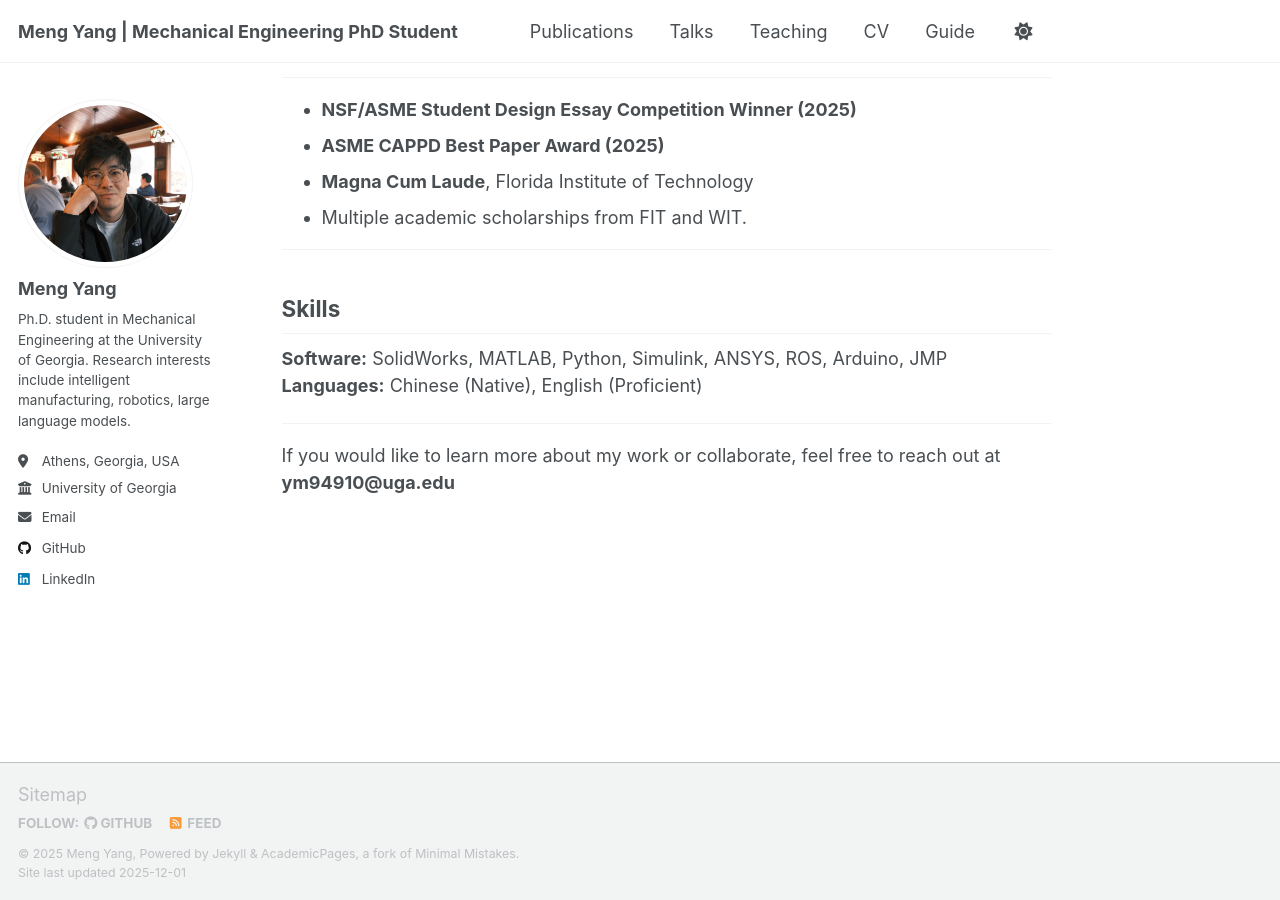
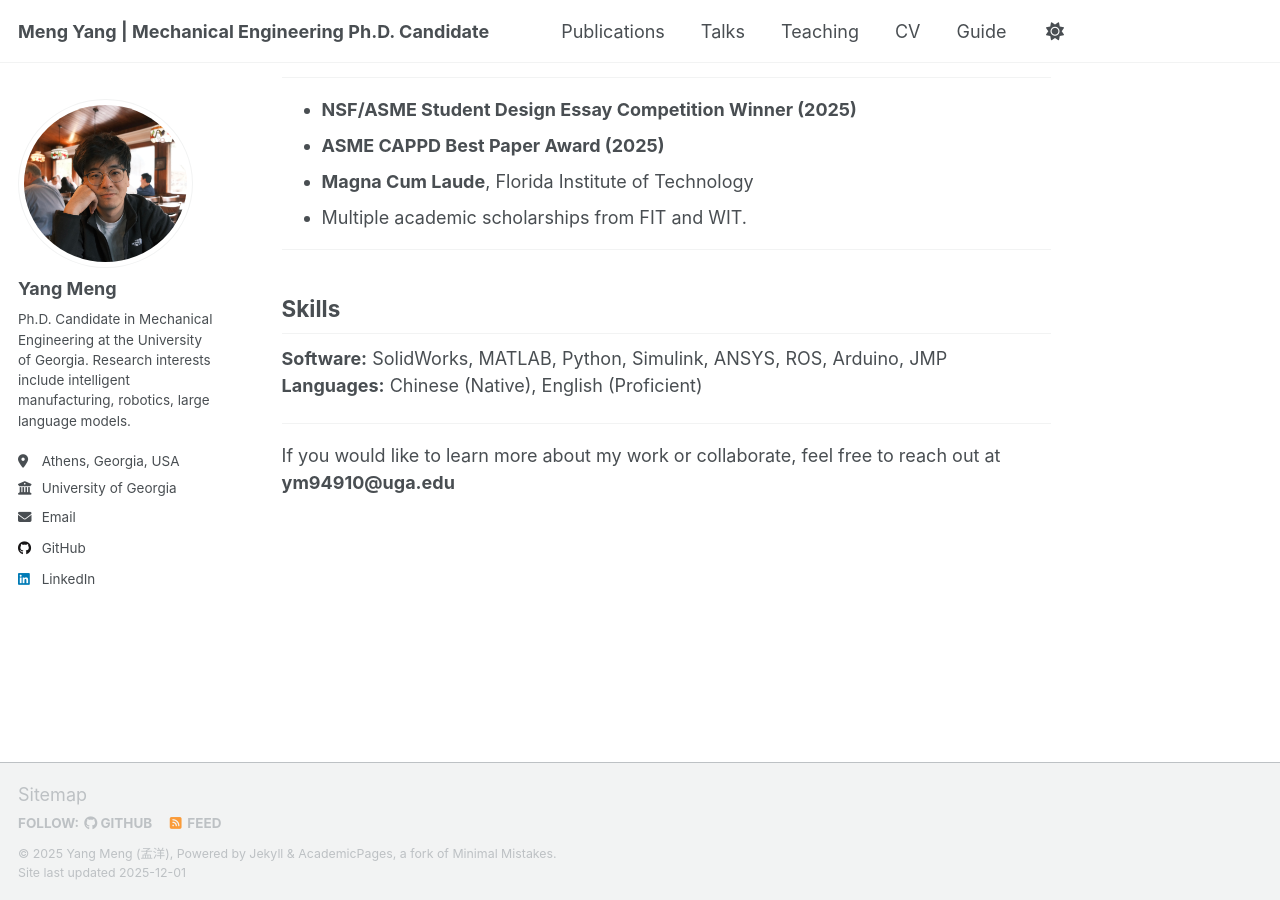
Before and after one commit to dreamocean612/Yang-Meng.github.io, a Jekyll site: the page built from _pages/about.md, in a window 1280 px wide and 900 px high, scrolled down 2224 px. Built offline with Jekyll 4.4.1, drawn with Linux system fonts in a browser that asks for light colours; a script that is not in the unit is left out.

Commit message:
Update title and author information in config

```diff
--- a/_config.yml
+++ b/_config.yml
@@ -2,10 +2,10 @@
 locale                   : "en-US"
 site_theme               : "default" # Currently available options are "default", "air"
 
-title                    : "Meng Yang | Mechanical Engineering PhD Student"
+title                    : "Meng Yang | Mechanical Engineering Ph.D. Candidate"
 title_separator          : "-"
-name                     : &name "Meng Yang"
-description              : &description "Meng Yang's academic homepage and research portfolio"
+name                     : &name "Yang Meng (孟洋)"
+description              : &description "Yang Meng's academic homepage and research portfolio"
 
 # ！！！这里改成你自己的 GitHub Pages 地址设置
 # 你现在的仓库是 dreamocean612/Yang-Meng.github.io，
@@ -18,9 +18,9 @@ repository               : "dreamocean612/Yang-Meng.github.io"
 author:
   # Biographic information
   avatar           : "E24D902E-A32E-4A7A-B403-9C7B0CBBDA44_1_201_a.jpeg"
-  name             : "Meng Yang"
+  name             : "Yang Meng"
   pronouns         :  # 如果以后想写可以改成 "she/her"
-  bio              : "Ph.D. student in Mechanical Engineering at the University of Georgia. Research interests include intelligent manufacturing, robotics, large language models."
+  bio              : "Ph.D. Candidate in Mechanical Engineering at the University of Georgia. Research interests include intelligent manufacturing, robotics, large language models."
   location         : "Athens, Georgia, USA"
   employer         : "University of Georgia"
   uri              :
```
